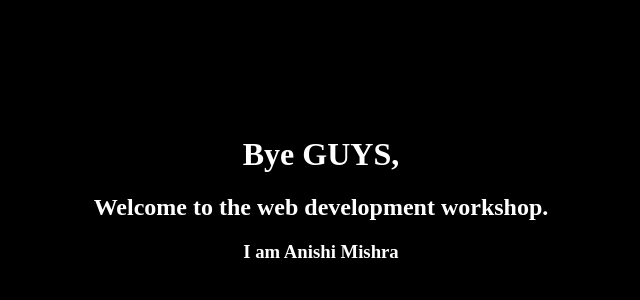
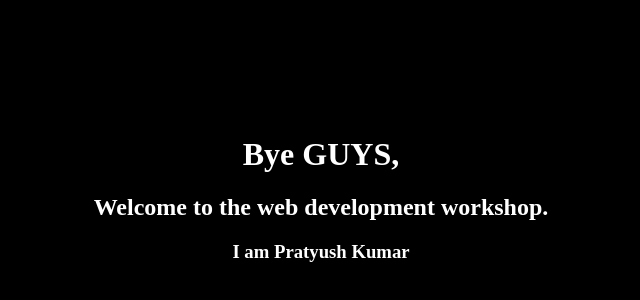
Before and after one commit to pratyush3199/demo, a plain HTML site: page index.html in a window 1280 px wide. Shown: the part 64-364 px from the top of the page, 319-959 px from the left. Drawn offline with Linux system fonts and the light colour scheme.

Commit message:
Update index.html

```diff
--- a/index.html
+++ b/index.html
@@ -14,7 +14,7 @@
 	<div class="cont">
 		<h1>Bye GUYS,</h1>
 		<h2>Welcome to the web development workshop.</h2>
-		<h3>I am Anishi Mishra</h3>
+		<h3>I am Pratyush Kumar</h3>
 	</div>
 </body>
 </html>
```
